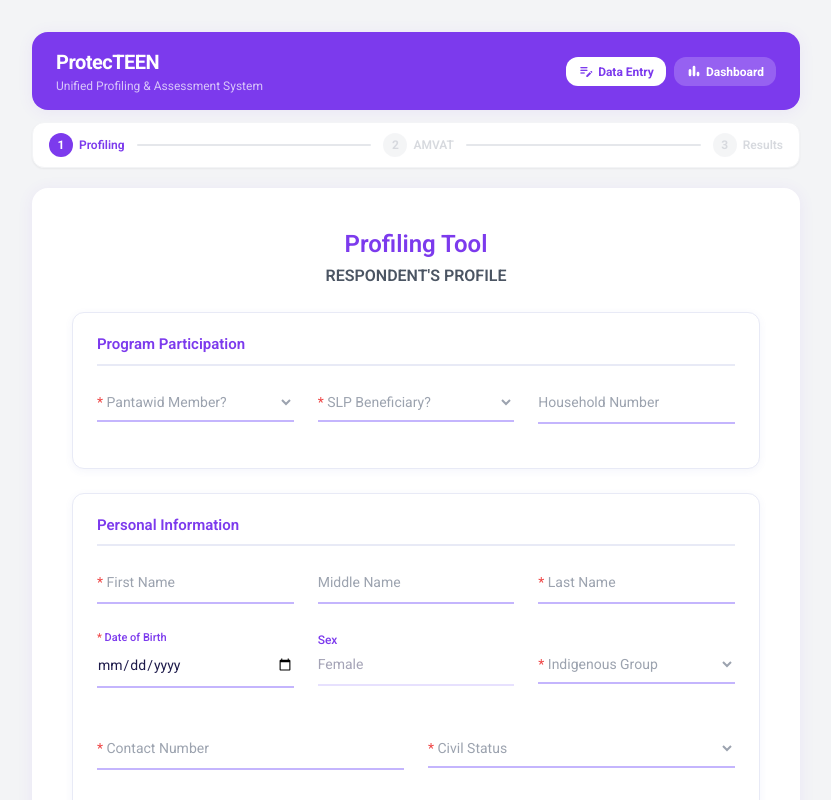
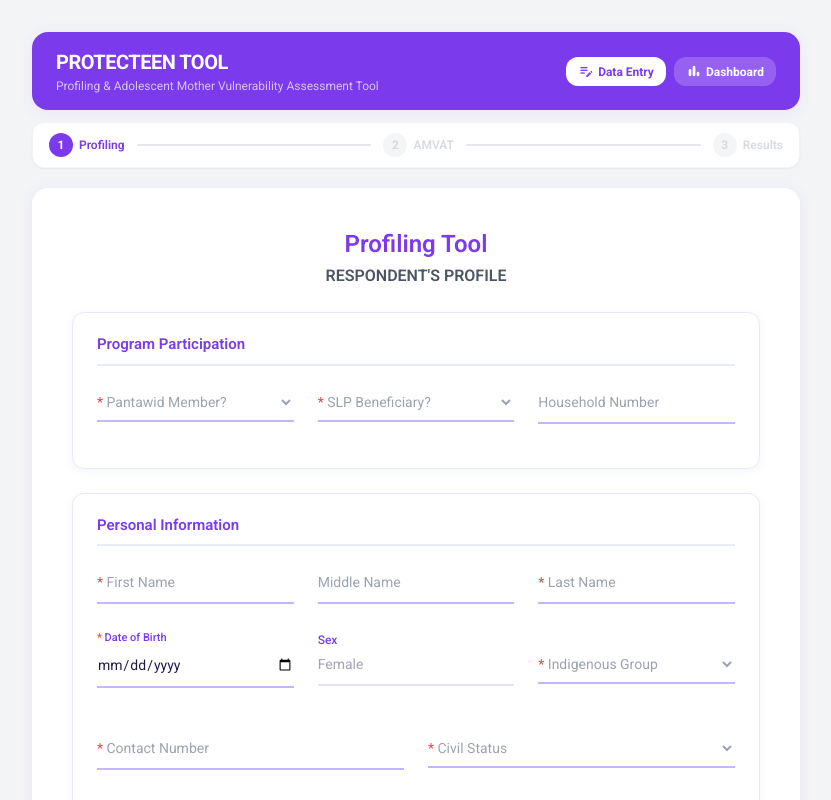
Before and after one commit to jrcanseenooo-git/protecteen-profiling-amvat, a Vue app in the folder frontend/: page / in a window 1280 px wide. Shown: the top 800 px of the page, without its empty margins (224-1055 px from the left). Built offline with nearby package versions, Linux system fonts and the light colour scheme; no server answers.

Commit message:
Update HomeView.vue

```diff
--- a/frontend/src/views/HomeView.vue
+++ b/frontend/src/views/HomeView.vue
@@ -6,8 +6,8 @@
       <!-- Top brand bar -->
       <div class="rounded-2xl px-6 py-4 mb-3 flex items-center justify-between shadow-card" style="background:#7c3aed;">
         <div>
-          <h1 class="text-white text-xl font-black tracking-tight">ProtecTEEN</h1>
-          <p class="text-white/70 text-xs mt-0.5">Unified Profiling &amp; Assessment System</p>
+          <h1 class="text-white text-xl font-black tracking-tight">PROTECTEEN TOOL</h1>
+          <p class="text-white/70 text-xs mt-0.5">Profiling &amp; Adolescent Mother Vulnerability Assessment Tool</p>
         </div>
         <div class="flex gap-2">
           <button @click="activeTab = 'form'"
```
